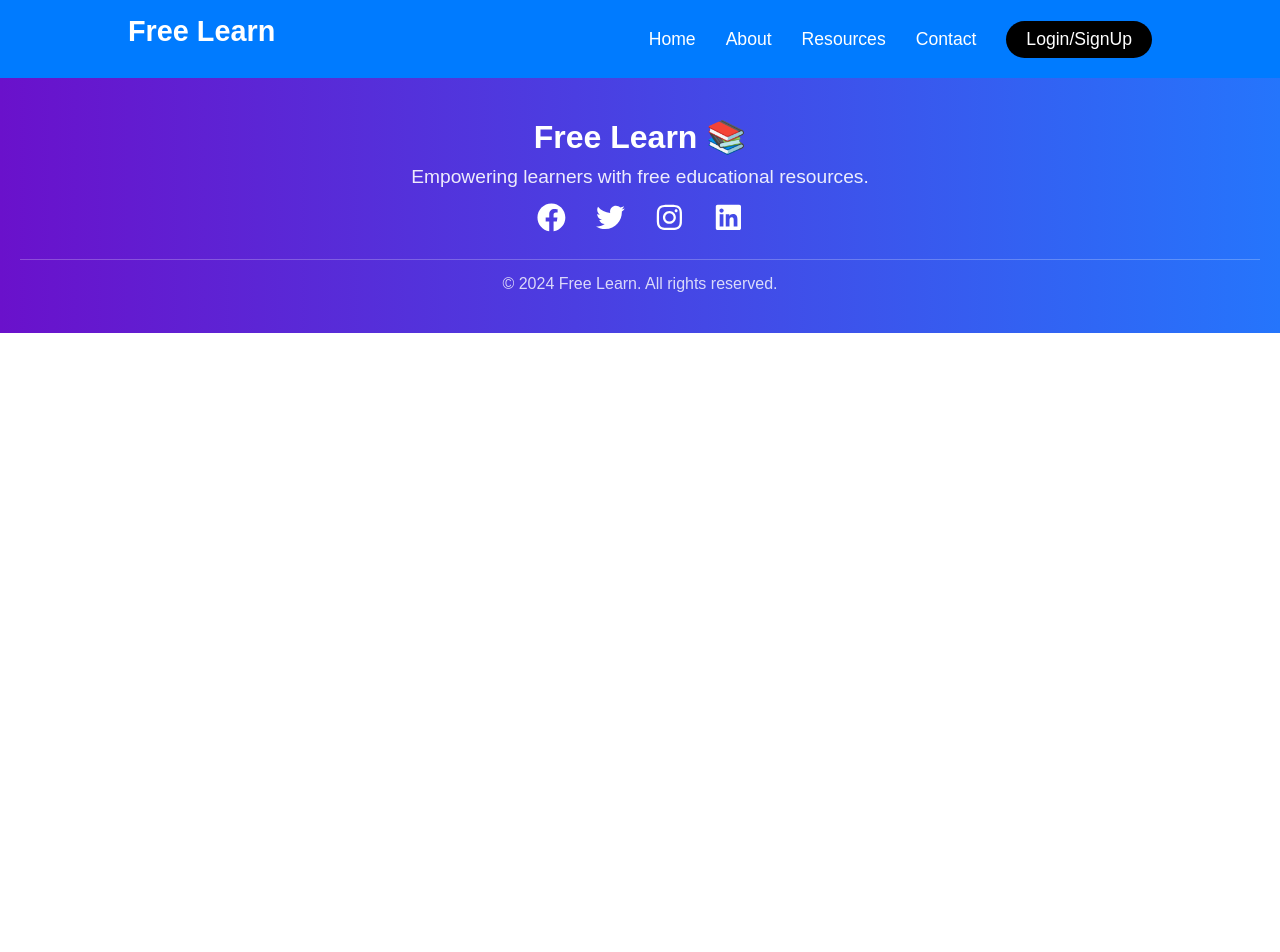
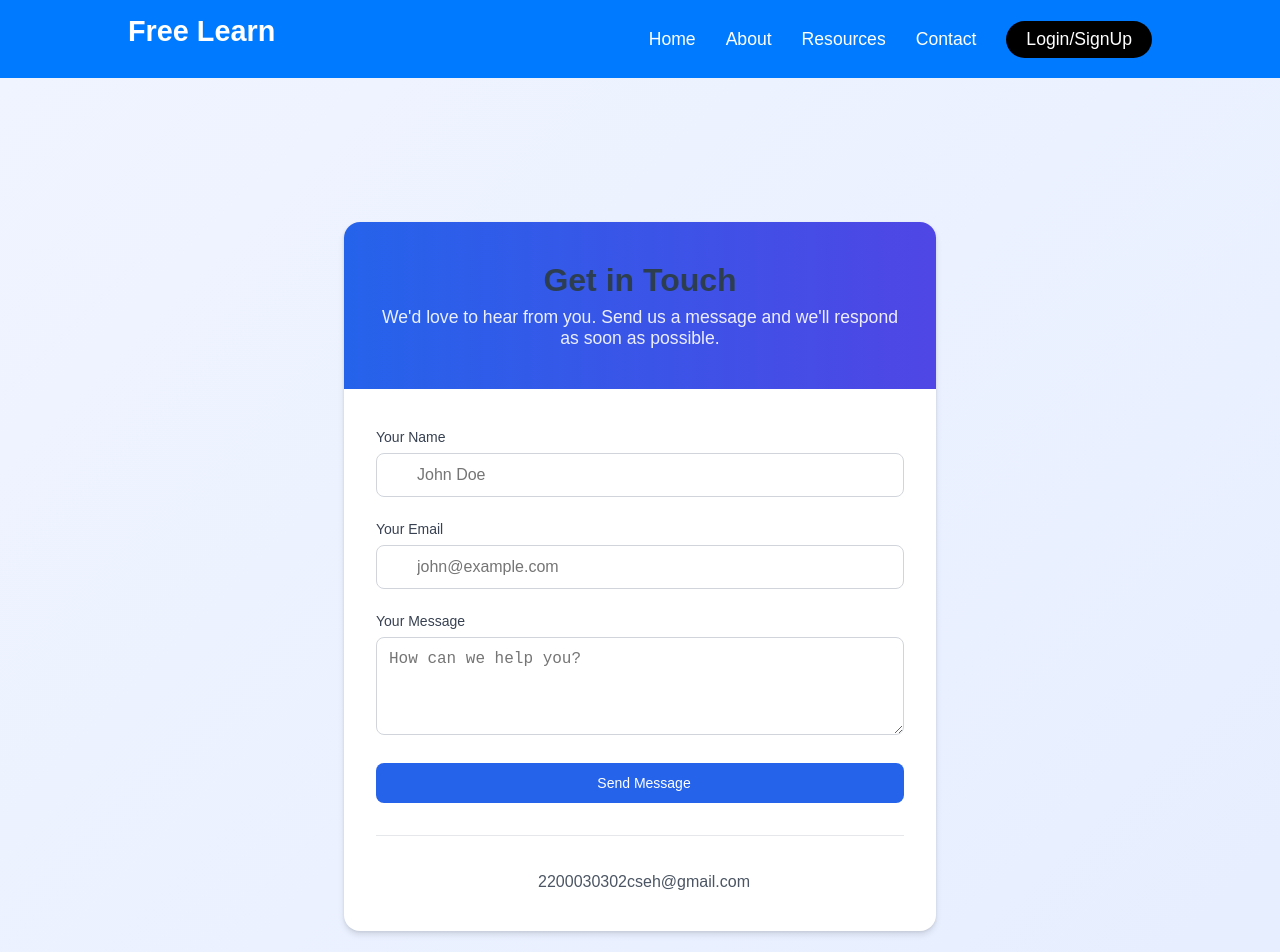
Before and after one commit to dhanushgubba/Freelearnapp, a React (Create React App) app: page /contact in a window 1280 px wide. Shown: the top 952 px of the page. Before the commit the page ends 800 px from the top, so only its background shows below. Built offline with nearby package versions, Linux system fonts and the light colour scheme.

Commit message:
contact done

```diff
--- a/src/App.js
+++ b/src/App.js
@@ -8,6 +8,7 @@ import Login from './Pages/Login';
 import SignUp from './Pages/SignUp';
 import About from './Pages/About';
 import Resources from './Pages/Resources';
+import Contact from './Pages/Contact';
 
 const App = () => {
   const Layout = () => {
@@ -21,6 +22,7 @@ const App = () => {
           <Route path="/login" element={<Login />} />
           <Route path="/signup" element={<SignUp />} />
           <Route path="/resources" element={<Resources />} />
+          <Route path="/contact" element={<Contact />} />
         </Routes>
         <Footer />
       </>
--- a/src/Pages/About.js
+++ b/src/Pages/About.js
@@ -75,7 +75,7 @@ const About = () => {
           </div>
           <div className="team-card">
             <img src={KesavImage} alt="Jane Smith" className="team-avatar" />
-            <h3>N KESAV TARUN KUMAR</h3>
+            <h3>N KESAVA TARUN KUMAR</h3>
             <p>Designer</p>
           </div>
           <div className="team-card">
--- /dev/null
+++ b/src/Pages/Contact.css
@@ -0,0 +1,189 @@
+/* Contact page wrapper */
+.contact-wrapper {
+  min-height: 100vh;
+  background: linear-gradient(135deg, #f0f4ff 0%, #e6eeff 100%);
+  padding: 3rem 1rem;
+}
+
+/* Main container */
+.contact-container {
+  max-width: 42rem;
+  margin: 0 auto;
+  padding: 6rem 2.5rem;
+}
+
+/* Card styling */
+.contact-card {
+  background: white;
+  border-radius: 1rem;
+  overflow: hidden;
+  box-shadow: 0 4px 6px rgba(0, 0, 0, 0.1), 0 1px 3px rgba(0, 0, 0, 0.08);
+}
+
+/* Header section */
+.contact-header {
+  background: linear-gradient(to right, #2563eb, #4f46e5);
+  padding: 2.5rem 2rem;
+  color: white;
+  text-align: center;
+}
+
+.contact-header h2 {
+  font-size: 2rem;
+  font-weight: bold;
+  margin: 0 0 0.5rem 0;
+}
+
+.contact-header p {
+  color: rgba(255, 255, 255, 0.9);
+  margin: 0;
+  font-size: 1.1rem;
+}
+
+/* Form container */
+.contact-form-container {
+  padding: 2.5rem 2rem;
+}
+
+/* Form styling */
+.form-group {
+  margin-bottom: 1.5rem;
+}
+
+.form-group label {
+  display: block;
+  font-size: 0.875rem;
+  font-weight: 500;
+  color: #374151;
+  margin-bottom: 0.5rem;
+}
+
+/* Input with icon container */
+.input-with-icon {
+  position: relative;
+}
+
+.input-icon {
+  position: absolute;
+  left: 0.75rem;
+  top: 50%;
+  transform: translateY(-50%);
+  color: #9ca3af;
+  font-size: 1rem;
+}
+
+/* Input fields */
+.input-with-icon input,
+.form-group textarea {
+  width: 100%;
+  padding: 0.75rem;
+  border: 1px solid #d1d5db;
+  border-radius: 0.5rem;
+  font-size: 1rem;
+  transition: all 0.2s;
+}
+
+.input-with-icon input {
+  padding-left: 2.5rem;
+}
+
+.input-with-icon input:focus,
+.form-group textarea:focus {
+  outline: none;
+  border-color: #2563eb;
+  box-shadow: 0 0 0 3px rgba(37, 99, 235, 0.1);
+}
+
+/* Submit button */
+.submit-button {
+  width: 100%;
+  display: flex;
+  align-items: center;
+  justify-content: center;
+  padding: 0.75rem 1rem;
+  background-color: #2563eb;
+  color: white;
+  border: none;
+  border-radius: 0.5rem;
+  font-size: 0.875rem;
+  font-weight: 500;
+  cursor: pointer;
+  transition: all 0.2s;
+}
+
+.submit-button:hover {
+  background-color: #1d4ed8;
+}
+
+.submit-button:focus {
+  outline: none;
+  box-shadow: 0 0 0 3px rgba(37, 99, 235, 0.5);
+}
+
+.submit-button.submitting {
+  opacity: 0.75;
+  cursor: not-allowed;
+}
+
+.button-icon {
+  margin-right: 0.5rem;
+  font-size: 1rem;
+}
+
+/* Status message */
+.status-message {
+  margin-top: 1rem;
+  padding: 1rem;
+  border-radius: 0.5rem;
+  text-align: center;
+}
+
+.status-message.success {
+  background-color: #ecfdf5;
+  color: #065f46;
+}
+
+.status-message.error {
+  background-color: #fef2f2;
+  color: #991b1b;
+}
+
+/* Contact info section */
+.contact-info {
+  margin-top: 2rem;
+  padding-top: 2rem;
+  border-top: 1px solid #e5e7eb;
+  text-align: center;
+}
+
+.email-link {
+  display: inline-flex;
+  align-items: center;
+  color: #4b5563;
+  text-decoration: none;
+  transition: color 0.2s;
+}
+
+.email-link:hover {
+  color: #2563eb;
+}
+
+.email-icon {
+  margin-right: 0.5rem;
+  font-size: 1.25rem;
+}
+
+/* Responsive adjustments */
+@media (max-width: 640px) {
+  .contact-wrapper {
+    padding: 1rem;
+  }
+
+  .contact-header {
+    padding: 2rem 1.5rem;
+  }
+
+  .contact-form-container {
+    padding: 1.5rem;
+  }
+}
--- /dev/null
+++ b/src/Pages/Contact.js
@@ -0,0 +1,163 @@
+import React, { useState } from 'react';
+import './Contact.css';
+
+function Contact() {
+  const [formData, setFormData] = useState({
+    name: '',
+    email: '',
+    message: '',
+  });
+  const [status, setStatus] = useState({ type: '', message: '' });
+  const [isSubmitting, setIsSubmitting] = useState(false);
+
+  const handleChange = (e) => {
+    const { name, value } = e.target;
+    setFormData((prev) => ({
+      ...prev,
+      [name]: value,
+    }));
+  };
+
+  const handleSubmit = async (e) => {
+    e.preventDefault();
+    setIsSubmitting(true);
+    setStatus({ type: '', message: '' });
+
+    try {
+      const response = await fetch('http://localhost:5000/contact/submit', {
+        method: 'POST',
+        headers: { 'Content-Type': 'application/json' },
+        body: JSON.stringify(formData),
+      });
+
+      if (response.ok) {
+        setStatus({
+          type: 'success',
+          message: 'Thank you! Your message has been sent successfully.',
+        });
+        setFormData({ name: '', email: '', message: '' });
+      } else {
+        setStatus({
+          type: 'error',
+          message: 'Failed to send message. Please try again.',
+        });
+      }
+    } catch (error) {
+      setStatus({
+        type: 'error',
+        message: 'An error occurred. Please try again later.',
+      });
+    } finally {
+      setIsSubmitting(false);
+    }
+  };
+
+  return (
+    <div className="contact-wrapper">
+      <div className="contact-container">
+        <div className="contact-card">
+          {/* Header Section */}
+          <div className="contact-header">
+            <h2>Get in Touch</h2>
+            <p>
+              We'd love to hear from you. Send us a message and we'll respond as
+              soon as possible.
+            </p>
+          </div>
+
+          {/* Form Section */}
+          <div className="contact-form-container">
+            <form onSubmit={handleSubmit}>
+              {/* Name Input */}
+              <div className="form-group">
+                <label htmlFor="name">Your Name</label>
+                <div className="input-with-icon">
+                  <i className="fas fa-user input-icon"></i>
+                  <input
+                    type="text"
+                    name="name"
+                    id="name"
+                    value={formData.name}
+                    onChange={handleChange}
+                    placeholder="John Doe"
+                    required
+                  />
+                </div>
+              </div>
+
+              {/* Email Input */}
+              <div className="form-group">
+                <label htmlFor="email">Your Email</label>
+                <div className="input-with-icon">
+                  <i className="fas fa-envelope input-icon"></i>
+                  <input
+                    type="email"
+                    name="email"
+                    id="email"
+                    value={formData.email}
+                    onChange={handleChange}
+                    placeholder="john@example.com"
+                    required
+                  />
+                </div>
+              </div>
+
+              {/* Message Input */}
+              <div className="form-group">
+                <label htmlFor="message">Your Message</label>
+                <textarea
+                  name="message"
+                  id="message"
+                  value={formData.message}
+                  onChange={handleChange}
+                  placeholder="How can we help you?"
+                  rows="4"
+                  required
+                />
+              </div>
+
+              {/* Submit Button */}
+              <button
+                type="submit"
+                disabled={isSubmitting}
+                className={`submit-button ${isSubmitting ? 'submitting' : ''}`}
+              >
+                {isSubmitting ? (
+                  <>
+                    <i className="fas fa-spinner fa-spin button-icon"></i>
+                    Sending...
+                  </>
+                ) : (
+                  <>
+                    <i className="fas fa-paper-plane button-icon"></i>
+                    Send Message
+                  </>
+                )}
+              </button>
+
+              {/* Status Message */}
+              {status.message && (
+                <div className={`status-message ${status.type}`}>
+                  {status.message}
+                </div>
+              )}
+            </form>
+
+            {/* Contact Info */}
+            <div className="contact-info">
+              <a
+                href="mailto:meghacloudclub@example.com"
+                className="email-link"
+              >
+                <i className="fas fa-envelope email-icon"></i>
+                2200030302cseh@gmail.com
+              </a>
+            </div>
+          </div>
+        </div>
+      </div>
+    </div>
+  );
+}
+
+export default Contact;
```
Also changed, not shown: 1 other file (tests, documents, lock files or other folders).
